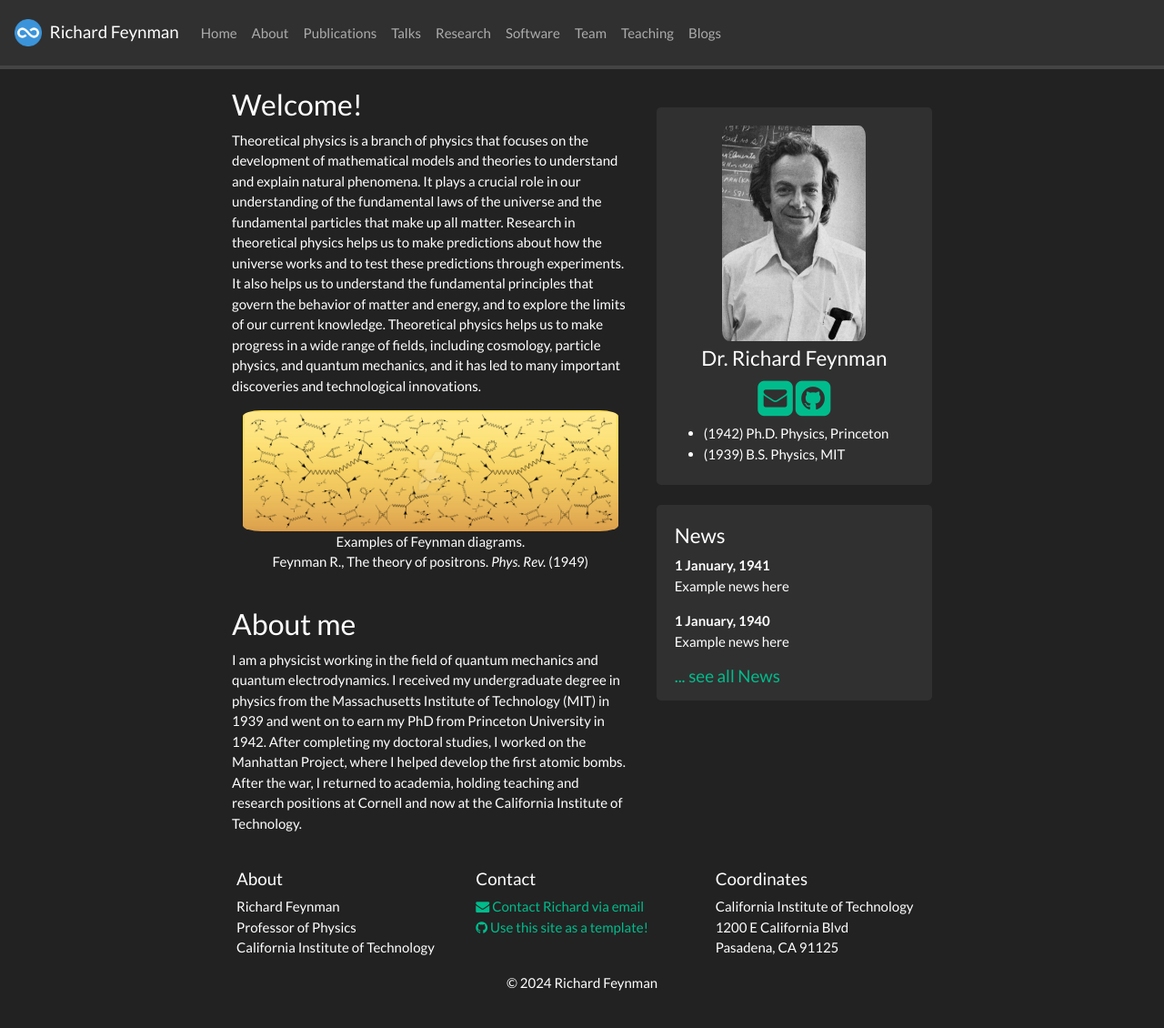
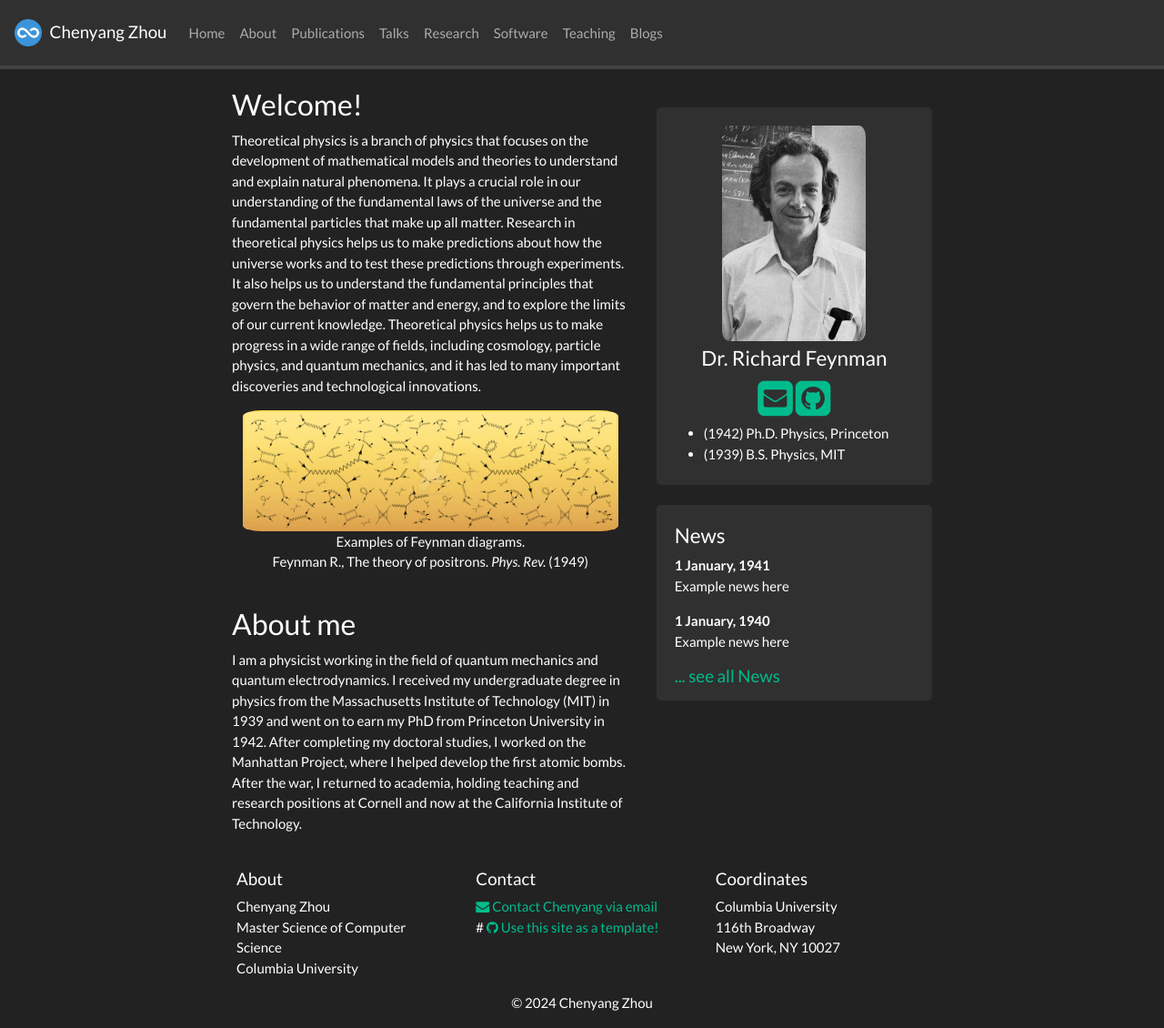
Before and after one commit to chz05/chz05.github.io, a Jekyll site: the page built from _pages/home.md, in a window 1280 px wide and 1130 px high. Shown: the whole window at 91% size. Built offline with Jekyll 4.4.1, drawn with Linux system fonts in a browser that asks for light colours; nearby versions of some CDN libraries; a style sheet for code colours, icons or effects is not loaded.

Commit message:
Update _config.yml

```diff
--- a/_config.yml
+++ b/_config.yml
@@ -1,7 +1,7 @@
 # Site settings
-title: Richard Feynman
-email: richard@university.edu
-description: Academic webpage of Dr. Richard Feynman
+title: Chenyang Zhou
+email: cz2791@columbia.edu
+description: Academic webpage of Chenyang Zhou
 baseurl: ""
 url: ""
 
@@ -12,18 +12,18 @@ url: ""
 
 # Footer info
 affiliation: >
-  Richard Feynman<br/>
-  Professor of Physics<br/>
-  California Institute of Technology
+  Chenyang Zhou<br/>
+  Master Science of Computer Science<br/>
+  Columbia University
 
 location: >
-  California Institute of Technology<br/>
-  1200 E California Blvd<br/>
-  Pasadena, CA 91125
+  Columbia University<br/>
+  116th Broadway<br/>
+  New York, NY 10027
 
 contact: >
-  <a href="mailto:richard@university.edu" target="_blank"><i class="fa fa-envelope fa-1x"></i> Contact Richard via email</a> <br/>
-  <a href="https://github.com/sbryngelson/academic-website-template"><i class="fa fa-github fa-1x"></i> Use this site as a template!</a>
+  <a href="mailto:cz2791@columbia.edu" target="_blank"><i class="fa fa-envelope fa-1x"></i> Contact Chenyang via email</a> <br/>
+  # <a href="https://github.com/chz05/chz"><i class="fa fa-github fa-1x"></i> Use this site as a template!</a>
 
 # Pages shown in navbar
 nav_pages:
@@ -32,7 +32,7 @@ nav_pages:
   - name: talks
   - name: research
   - name: software
-  - name: team
+  # - name: team
   - name: teaching
   - name: blogs
 
```
